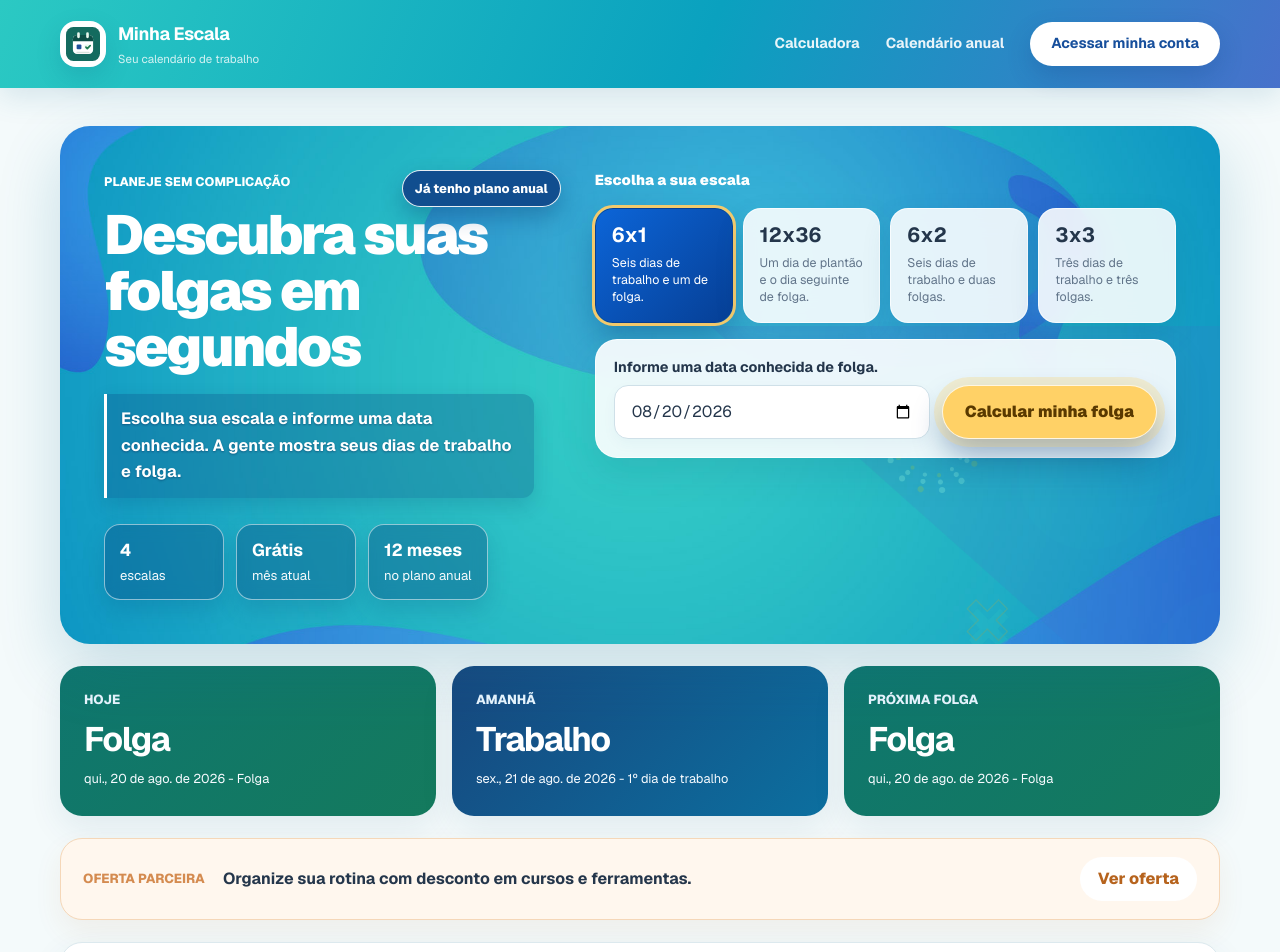
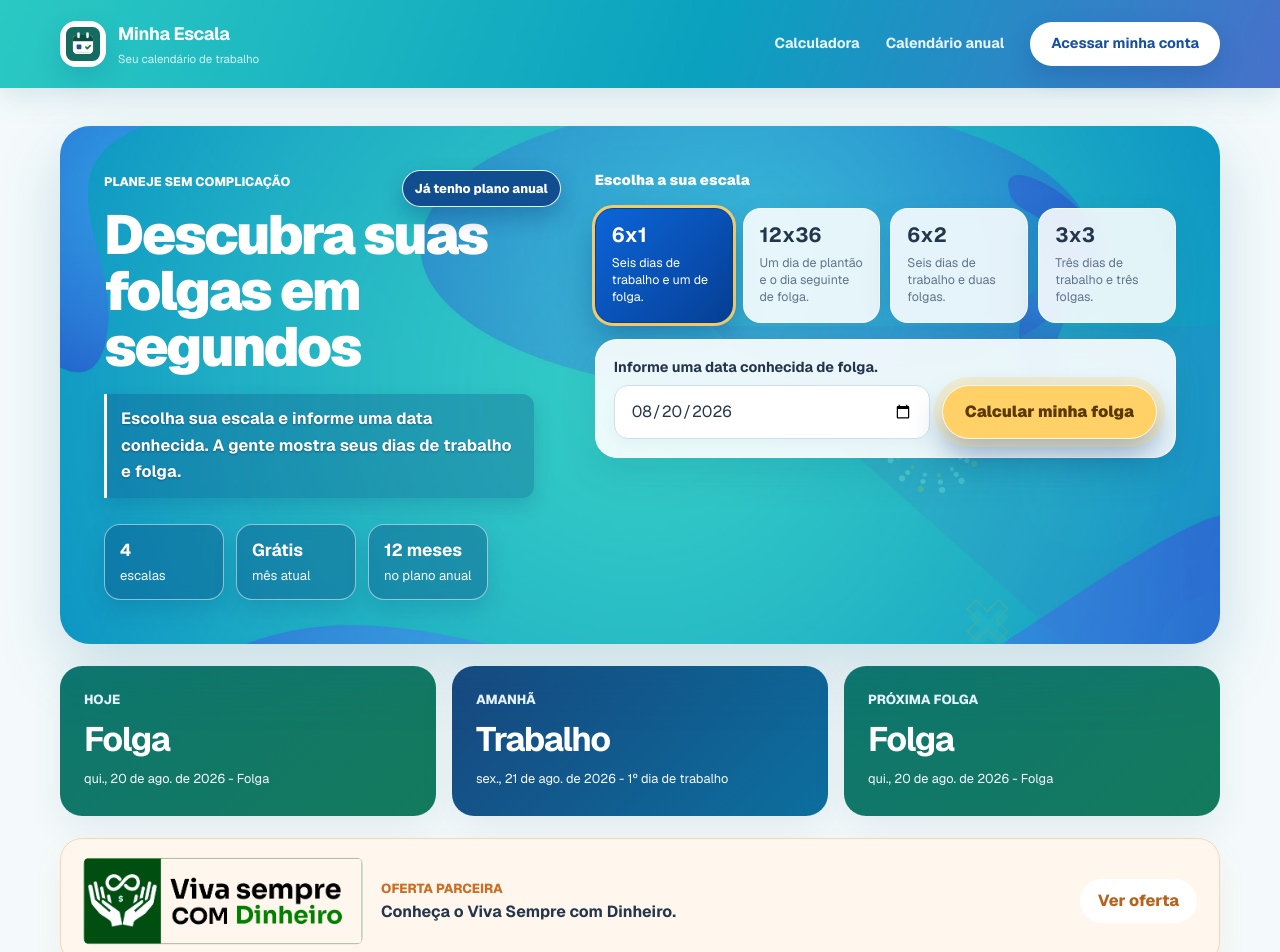
Before and after one commit to andreveeck/calculadora-escala-de-trabalho, a Next.js app: page / in a window 1280 px wide. Shown: the top 952 px of the page. Built offline with nearby package versions, Linux system fonts and the light colour scheme; no server answers.

Commit message:
Atualiza banner de afiliado Hotmart

```diff
--- a/app/globals.css
+++ b/app/globals.css
@@ -333,26 +333,57 @@ h2 {
 }
 
 .affiliate-banner {
-  display: grid;
-  grid-template-columns: auto 1fr auto;
-  gap: 6px 18px;
-  align-items: center;
   padding: 16px 18px;
   background: #fff5db;
   box-shadow: 0 10px 26px rgba(138, 90, 0, 0.08);
 }
 
-.affiliate-banner strong {
+.affiliate-banner-link {
+  display: grid;
+  grid-template-columns: minmax(170px, 280px) 1fr auto;
+  gap: 14px 18px;
+  align-items: center;
+  color: inherit;
+  text-decoration: none;
+}
+
+.affiliate-banner-link img {
+  width: 100%;
+  max-width: 280px;
+  height: auto;
+  border-radius: 8px;
+}
+
+.affiliate-banner-link span {
+  display: grid;
+  gap: 4px;
+  color: inherit;
+  font-size: 1rem;
+  font-weight: inherit;
+  letter-spacing: 0;
+  text-transform: none;
+  opacity: 1;
+}
+
+.affiliate-banner-link small {
+  color: var(--warning);
+  font-size: 0.82rem;
+  font-weight: 800;
+  text-transform: uppercase;
+}
+
+.affiliate-banner-link strong {
   line-height: 1.3;
 }
 
-.affiliate-banner a {
+.affiliate-banner-link em {
   padding: 10px 18px;
   border-radius: 8px;
   background: #ffffff;
   color: var(--warning);
+  font-style: normal;
   font-weight: 800;
-  text-decoration: none;
+  text-align: center;
 }
 
 .result-section {
@@ -1250,6 +1281,14 @@ button.admin-lock {
   .paid-offer,
   .bottom-banner {
     padding: 16px;
+  }
+
+  .affiliate-banner-link {
+    grid-template-columns: 1fr;
+  }
+
+  .affiliate-banner-link img {
+    max-width: 100%;
   }
 
   .section-heading h2 {
@@ -1848,11 +1887,11 @@ input:focus-visible {
   box-shadow: 0 12px 28px rgba(180, 103, 34, 0.08);
 }
 
-.affiliate-banner span {
+.affiliate-banner-link small {
   color: #c96e24;
 }
 
-.affiliate-banner a {
+.affiliate-banner-link em {
   border-radius: 999px;
   color: #b6631d;
 }
--- a/src/views/components/ScheduleCalculator.tsx
+++ b/src/views/components/ScheduleCalculator.tsx
@@ -1,5 +1,6 @@
 "use client";
 
+import Image from "next/image";
 import { useMemo, useState } from "react";
 import { createScheduleController } from "@/src/controllers/controllerFactory";
 import { BrazilDate } from "@/src/shared/date/BrazilDate";
@@ -140,10 +141,23 @@ function ScheduleResult({ result }: { result: ScheduleCalculationResult }) {
       </div>
 
       <div className="affiliate-banner" aria-label="Banner de afiliado">
-        <span>Oferta parceira</span>
-        <strong>Organize sua rotina com desconto em cursos e ferramentas.</strong>
-        <a href="https://www.mercadolivre.com.br/" target="_blank" rel="noreferrer">
-          Ver oferta
+        <a
+          className="affiliate-banner-link"
+          href="https://go.hotmart.com/H107261677B?redirectionUrl=https%3A%2F%2Flp.vivasemprecomdinheiro.com.br%2F"
+          target="_blank"
+          rel="noreferrer"
+        >
+          <Image
+            src="/design/viva-sempre-dinheiro-logo.webp"
+            alt="Viva Sempre com Dinheiro"
+            width={687}
+            height={216}
+          />
+          <span>
+            <small>Oferta parceira</small>
+            <strong>Conheça o Viva Sempre com Dinheiro.</strong>
+          </span>
+          <em>Ver oferta</em>
         </a>
       </div>
 
```
Also changed, not shown: public/design/viva-sempre-dinheiro-logo.webp (added).
